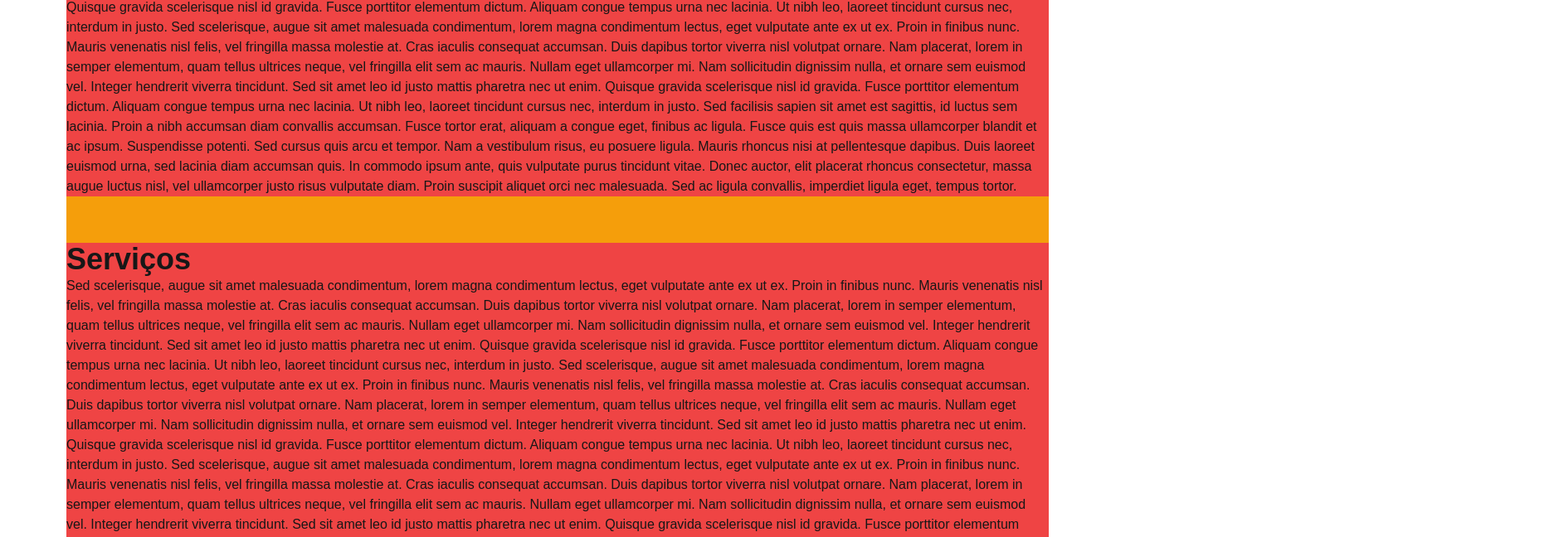
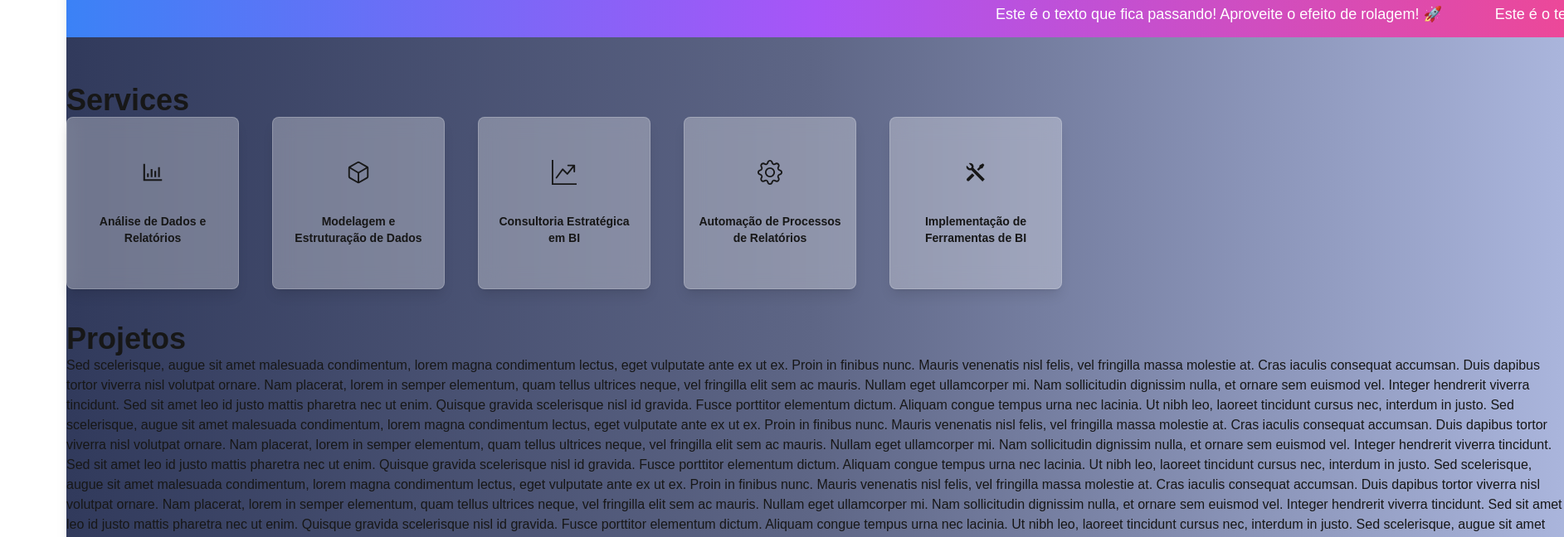
Before and after one commit to wellingtonengps/glauciocesar, a Next.js app: page / in a window 1280 px wide. Shown: the part 1107-1755 px from the top of the page at 83% size, 1885 px wide, since content can reach past the window. Built offline with nearby package versions, Linux system fonts and the light colour scheme.

Commit message:
add service card

```diff
--- /dev/null
+++ b/src/app/components/Feed.tsx
@@ -0,0 +1,34 @@
+import {useEffect, useState} from "react";
+
+type FeedProps = {
+    id: string
+    media_type: "IMAGE" | "VIDEO"
+    media_url: string,
+    permalink: string
+}
+
+
+export default function Feed() {
+
+    const [feedList, setFeedList] = useState<FeedProps[]>([])
+
+    async function getFeed() {
+        const token = import.meta.env.TOKEN;
+        const fields = "media_url,media_type,permalink";
+        const url = `https://graph.instagram.com/me/media?access_token=${token}&fields=${fields}`;
+
+        const { data } = await axios.get(url);
+        setFeedList(data.data);
+    }
+
+    useEffect(() => {
+        getFeed()
+    }, []);
+
+
+    return (
+        <div>
+
+        </div>
+    );
+}
--- a/src/app/components/Menu.tsx
+++ b/src/app/components/Menu.tsx
@@ -12,7 +12,7 @@ export default function Menu() {
     }, [isOpen]);
 
     return (
-        <menu className="fixed flex bg-emerald-600 w-full h-14 flex-row justify-between items-center px-10 md:px-20">
+        <menu className="fixed top-0 left-0 z-50 flex shadow-lg  backdrop-blur-md w-full h-14 flex-row justify-between items-center px-10 md:px-20">
             <Image
                 src="/1.png"
                 width={40}
--- /dev/null
+++ b/src/app/components/Range.tsx
@@ -0,0 +1,21 @@
+import React from 'react';
+
+const Range: React.FC = () => {
+    return (
+        <div className="w-full h-14 flex items-center justify-center bg-gradient-to-r from-blue-500 via-purple-500 to-pink-500 overflow-hidden">
+            <div className="text-white text-lg whitespace-nowrap animate-marquee">
+                <span className="px-8">
+                    Este é o texto que fica passando! Aproveite o efeito de rolagem! 🚀
+                </span>
+                <span className="px-8">
+                    Este é o texto que fica passando! Aproveite o efeito de rolagem! 🚀
+                </span>
+                <span className="px-8">
+                    Este é o texto que fica passando! Aproveite o efeito de rolagem! 🚀
+                </span>
+            </div>
+        </div>
+    );
+};
+
+export default Range;
--- /dev/null
+++ b/src/app/components/serviceCard.tsx
@@ -0,0 +1,21 @@
+import React, { ReactNode } from 'react';
+
+interface ServiceCardProps {
+    children?: ReactNode;
+    title: string
+}
+
+const ServiceCard: React.FC<ServiceCardProps> = ({ children, title }) => {
+    return (
+        <div
+            id="serviceCard"
+            className="w-52 h-52 p-4 rounded-lg shadow-lg bg-white/30 backdrop-blur-md border border-white/20 transition-transform transform hover:scale-105
+            hover:shadow-2xl flex flex-col justify-evenly items-center"
+        >
+            {children}
+            <h1 className="text-sm font-bold text-center">{title}</h1>
+        </div>
+    );
+};
+
+export default ServiceCard;
--- a/src/app/page.tsx
+++ b/src/app/page.tsx
@@ -3,6 +3,15 @@
 import Menu from "@/app/components/Menu";
 import ContactForm from "@/app/components/ContactForm";
 import Carousel from "@/app/components/Carousel";
+import ServiceCard from "@/app/components/serviceCard";
+import {BsGraphUp, BsGraphUpArrow} from "react-icons/bs";
+import { FaCubesStacked } from "react-icons/fa6";
+import { AiOutlineBarChart } from "react-icons/ai";
+import { RiToolsFill } from "react-icons/ri";
+import { BsGear } from "react-icons/bs";
+import { IoCubeOutline } from "react-icons/io5";
+import React from "react";
+import Range from "@/app/components/Range";
 
 export default function Home() {
 
@@ -16,7 +25,7 @@ export default function Home() {
     <div className="no-scrollbar">
       <main className="flex no-scrollbar">
           <Menu/>
-          <div className="mx-4 md:ml-20 bg-amber-500 no-scrollbar">
+          <div className="mx-4 md:ml-20 no-scrollbar shadow-lg bg-gradient-to-r from-[#313a5c] via-[#5e6686] to-[#aab5dc] bg-opacity-70">
               <section id="inicio" className="mt-14 bg-blue-500 mb-10">
                   <h1 className="font-bold text-4xl mb-2">Inicio</h1>
                   <Carousel images={images} />
@@ -125,69 +134,31 @@ export default function Home() {
                       eget, tempus tortor.
                   </p>
               </section>
-              <section id="servicos" className="mt-14 bg-red-500 mb-10">
-                  <h1 className="font-bold text-4xl">Serviços</h1>
-                  <p>
-                      Sed scelerisque, augue sit amet malesuada condimentum, lorem magna condimentum lectus, eget
-                      vulputate
-                      ante ex ut ex. Proin in finibus nunc. Mauris venenatis nisl felis, vel fringilla massa molestie
-                      at.
-                      Cras iaculis consequat accumsan. Duis dapibus tortor viverra nisl volutpat ornare. Nam placerat,
-                      lorem
-                      in semper elementum, quam tellus ultrices neque, vel fringilla elit sem ac mauris. Nullam eget
-                      ullamcorper mi. Nam sollicitudin dignissim nulla, et ornare sem euismod vel. Integer hendrerit
-                      viverra
-                      tincidunt. Sed sit amet leo id justo mattis pharetra nec ut enim. Quisque gravida scelerisque nisl
-                      id
-                      gravida. Fusce porttitor elementum dictum. Aliquam congue tempus urna nec lacinia. Ut nibh leo,
-                      laoreet tincidunt cursus nec, interdum in justo.
-
-                      Sed scelerisque, augue sit amet malesuada condimentum, lorem magna condimentum lectus, eget
-                      vulputate
-                      ante ex ut ex. Proin in finibus nunc. Mauris venenatis nisl felis, vel fringilla massa molestie
-                      at.
-                      Cras iaculis consequat accumsan. Duis dapibus tortor viverra nisl volutpat ornare. Nam placerat,
-                      lorem
-                      in semper elementum, quam tellus ultrices neque, vel fringilla elit sem ac mauris. Nullam eget
-                      ullamcorper mi. Nam sollicitudin dignissim nulla, et ornare sem euismod vel. Integer hendrerit
-                      viverra
-                      tincidunt. Sed sit amet leo id justo mattis pharetra nec ut enim. Quisque gravida scelerisque nisl
-                      id
-                      gravida. Fusce porttitor elementum dictum. Aliquam congue tempus urna nec lacinia. Ut nibh leo,
-                      laoreet tincidunt cursus nec, interdum in justo.
-
-                      Sed scelerisque, augue sit amet malesuada condimentum, lorem magna condimentum lectus, eget
-                      vulputate
-                      ante ex ut ex. Proin in finibus nunc. Mauris venenatis nisl felis, vel fringilla massa molestie
-                      at.
-                      Cras iaculis consequat accumsan. Duis dapibus tortor viverra nisl volutpat ornare. Nam placerat,
-                      lorem
-                      in semper elementum, quam tellus ultrices neque, vel fringilla elit sem ac mauris. Nullam eget
-                      ullamcorper mi. Nam sollicitudin dignissim nulla, et ornare sem euismod vel. Integer hendrerit
-                      viverra
-                      tincidunt. Sed sit amet leo id justo mattis pharetra nec ut enim. Quisque gravida scelerisque nisl
-                      id
-                      gravida. Fusce porttitor elementum dictum. Aliquam congue tempus urna nec lacinia. Ut nibh leo,
-                      laoreet tincidunt cursus nec, interdum in justo.
-
-                      Sed facilisis sapien sit amet est sagittis, id luctus sem lacinia. Proin a nibh accumsan diam
-                      convallis accumsan. Fusce tortor erat, aliquam a congue eget, finibus ac ligula. Fusce quis est
-                      quis
-                      massa ullamcorper blandit et ac ipsum. Suspendisse potenti. Sed cursus quis arcu et tempor. Nam a
-                      vestibulum risus, eu posuere ligula. Mauris rhoncus nisi at pellentesque dapibus. Duis laoreet
-                      euismod
-                      urna, sed lacinia diam accumsan quis. In commodo ipsum ante, quis vulputate purus tincidunt vitae.
-                      Donec auctor, elit placerat rhoncus consectetur, massa augue luctus nisl, vel ullamcorper justo
-                      risus
-                      vulputate diam. Proin suscipit aliquet orci nec malesuada. Sed ac ligula convallis, imperdiet
-                      ligula
-                      eget, tempus tortor.
-                  </p>
+              <Range/>
+              <section id="servicos" className="mt-14 mb-10">
+                  <h1 className="font-bold text-4xl">Services</h1>
+                  <div  className="flex flex-row gap-10">
+                        <ServiceCard title="Análise de Dados e Relatórios">
+                            <AiOutlineBarChart size={30} className="font-bold"/>
+                        </ServiceCard>
+                      <ServiceCard title="Modelagem e Estruturação de Dados">
+                          <IoCubeOutline size={30} className="font-bold"/>
+                      </ServiceCard>
+                      <ServiceCard title="Consultoria Estratégica em BI">
+                          <BsGraphUpArrow size={30} className="font-bold"/>
+                      </ServiceCard>
+                      <ServiceCard title="Automação de Processos de Relatórios">
+                          <BsGear size={30} className="font-bold"/>
+                      </ServiceCard>
+                      <ServiceCard title="Implementação de Ferramentas de BI">
+                          <RiToolsFill size={30} className="font-bold"/>
+                      </ServiceCard>
+                  </div>
               </section>
               <section id="projetos">
                   <h1 className="font-bold text-4xl">Projetos</h1>
                   <p>
-                      Sed scelerisque, augue sit amet malesuada condimentum, lorem magna condimentum lectus, eget
+                  Sed scelerisque, augue sit amet malesuada condimentum, lorem magna condimentum lectus, eget
                       vulputate
                       ante ex ut ex. Proin in finibus nunc. Mauris venenatis nisl felis, vel fringilla massa molestie
                       at.
--- a/tailwind.config.ts
+++ b/tailwind.config.ts
@@ -12,6 +12,15 @@ export default {
         background: "var(--background)",
         foreground: "var(--foreground)",
       },
+      animation: {
+        marquee: 'marquee 30s linear infinite',
+      },
+      keyframes: {
+        marquee: {
+          '0%': { transform: 'translateX(100%)' },
+          '100%': { transform: 'translateX(-100%)' },
+        },
+      },
     },
   },
   plugins: [],
```
